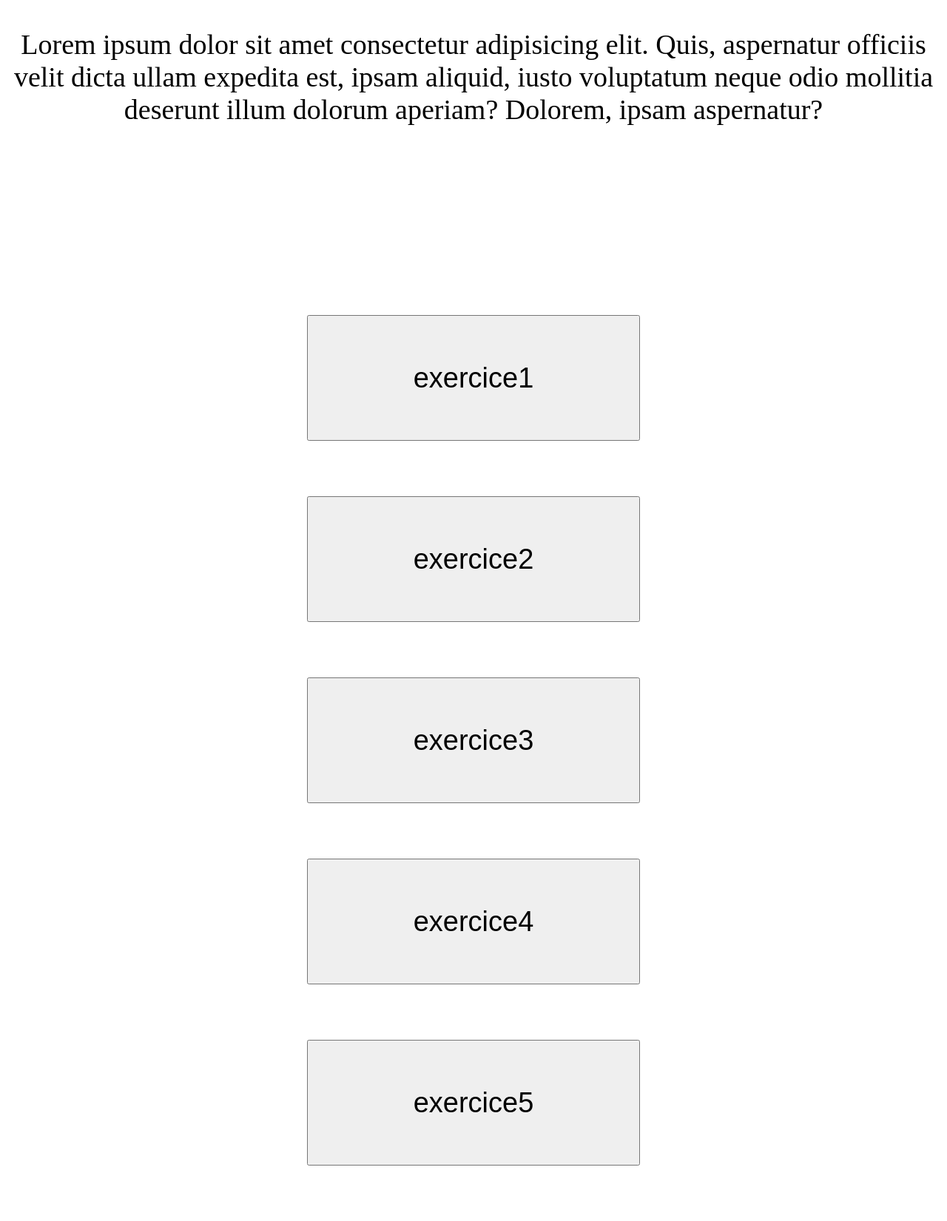
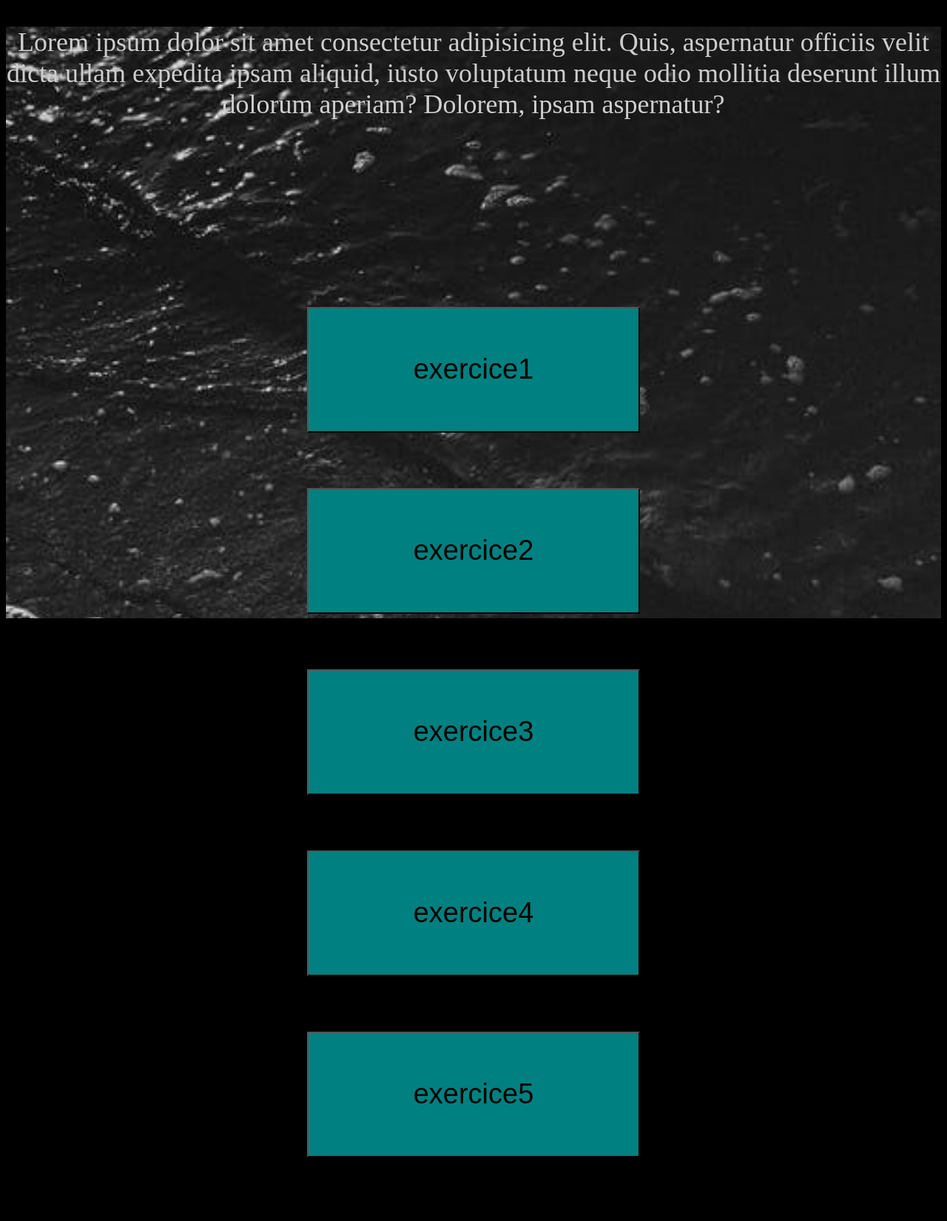
Before and after one commit to DinandN/IceMan, a PHP site: page / in a window 1280 px wide. Shown: the whole page at 74% size. Run offline with PHP 8.4, Linux system fonts and the light colour scheme.

Commit message:
cringe nea nea

```diff
--- a/Exercices/exercice1.html
+++ b/Exercices/exercice1.html
@@ -8,6 +8,10 @@
 </head>
 
 <body>
+    <div>
+<!--probeer hier om een achtergrond image te zetten-->
+
+    </div>
     <div>
         <div class='text'>
             <a href='../index.html'><button class='mainpage'>Terug naar hoofpagina</button></a>
--- a/css/stylesheet.css
+++ b/css/stylesheet.css
@@ -1,14 +1,19 @@
 html, body{
-    margin: 0;
     padding: 0;
-    width: 1280px;
     height: 100vh;
-
+    display: block;
+    background-color: black;
+}
+.bodyIndex{
+    background-image: url(../images/ZeeBlack.png);
+    background-repeat: no-repeat;
+    background-size: 100%;
 }
 .buttonExercice{
     width: 450px;
     height: 170px;
     font-size: 38px;
+    background-color:teal;
 }
 .buttonSpace{
     padding-bottom: 75px;
@@ -24,10 +29,13 @@ html, body{
 }
 .pIndex{
     text-align: center;
-    font-size: 38px;
+    font-size: 36px;
+    margin: 115;
 }
 
 .pExercice{
+    background-image: url(../images/StrandVoet.png);
+    background-size: 100%;
     font-size: 48px;
     text-align: center;
 }
@@ -39,3 +47,6 @@ html, body{
 .center{
     text-align: center;
 }
+p{
+    color: rgb(206, 206, 206);
+}
--- a/index.html
+++ b/index.html
@@ -7,11 +7,11 @@
     <title>IceMan</title>
 </head>
 
-<body>
+<body class='bodyIndex'>
     <div class='text'>
         <p class='pIndex'>Lorem ipsum dolor sit amet consectetur
             adipisicing elit. Quis, aspernatur officiis velit dicta
-            ullam expedita est, ipsam aliquid, iusto voluptatum neque
+            ullam expedita ipsam aliquid, iusto voluptatum neque
             odio mollitia deserunt illum dolorum aperiam? Dolorem, ipsam aspernatur?</p>
     </div>
     <div class='button'>
```
Also changed, not shown: images/StrandVoet.png (added), images/ZeeBlack.png (added).
